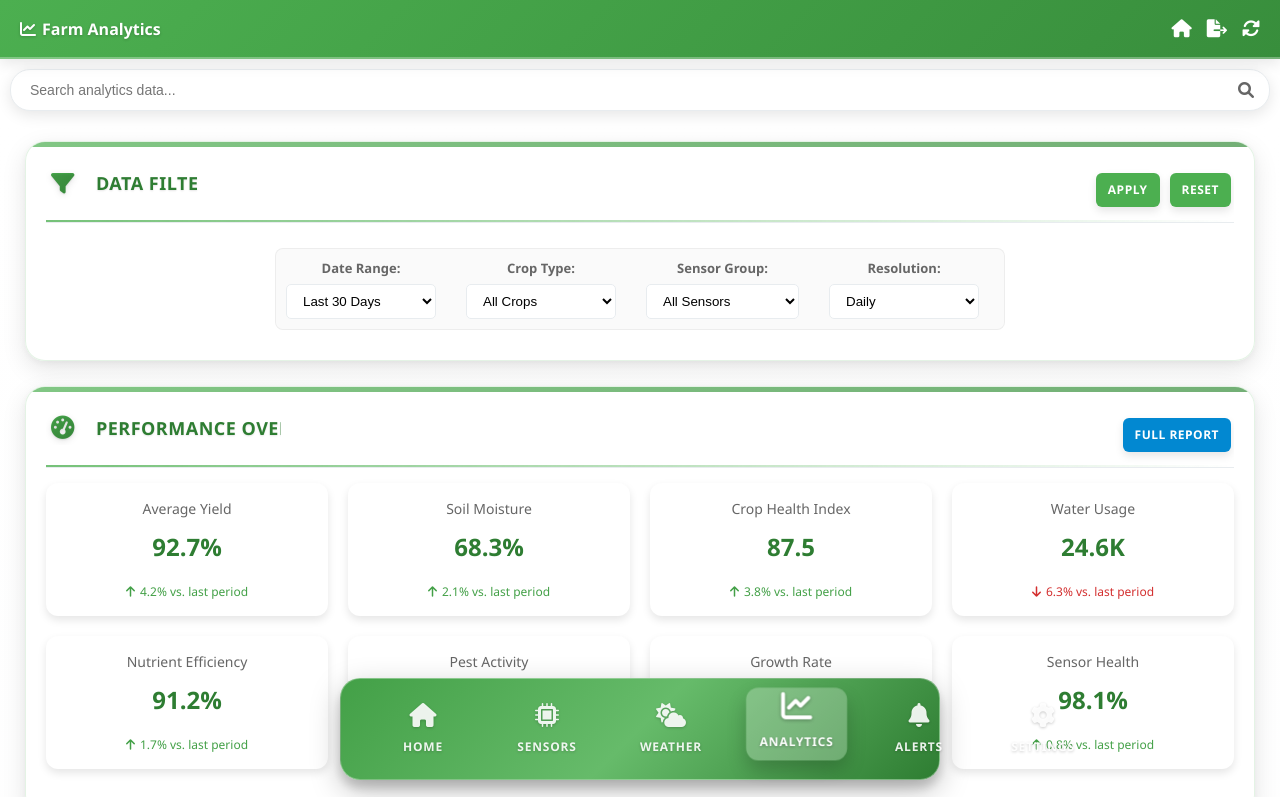
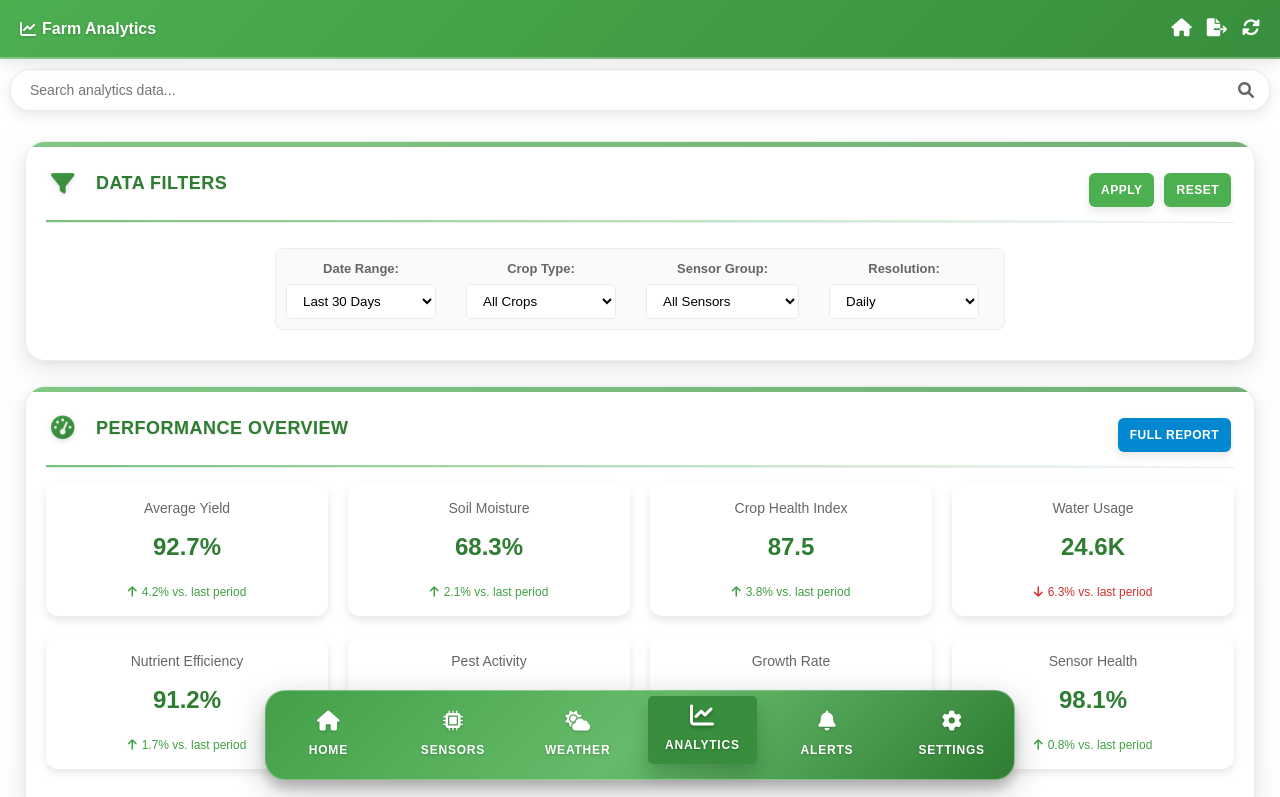
Before and after one commit to BhavyaHooda/AgriSense, a website: page analytics.html in a window 1280 px wide. Shown: the top 797 px of the page. Drawn offline with nearby package versions, Linux system fonts and the light colour scheme.

Commit message:
Update styles.css

```diff
--- a/styles.css
+++ b/styles.css
@@ -333,7 +333,7 @@ body {
     text-transform: uppercase;
     letter-spacing: 0.5px;
     text-shadow: 0 1px 2px rgba(0,0,0,0.1);
-    width: auto;
+    width: 100%;
     white-space: nowrap;
     overflow: hidden;
     text-overflow: ellipsis;
@@ -432,9 +432,9 @@ body {
     left: 50% !important;
     transform: translateX(-50%) !important;
     background: linear-gradient(135deg, #43a047, #66bb6a, #2e7d32); /* Enhanced green gradient */
-    padding: 16px 20px;
-    display: flex;
-    justify-content: space-around;
+    padding: 14px 15px;
+    display: flex;
+    justify-content: space-between;
     align-items: center;
     box-shadow: 0 5px 20px rgba(0,0,0,0.3), 0 0 15px rgba(76, 175, 80, 0.4);
     border: 1px solid rgba(255, 255, 255, 0.4);
@@ -442,7 +442,8 @@ body {
     z-index: 9999 !important;
     transition: none !important;
     width: 95% !important;
-    max-width: 700px !important;
+    max-width: 750px !important;
+    min-width: 320px !important;
     box-sizing: border-box;
     backdrop-filter: blur(8px);
     pointer-events: auto;
@@ -456,7 +457,7 @@ body {
     text-align: center;
     cursor: pointer;
     transition: all 0.3s ease;
-    padding: 10px 12px;
+    padding: 10px 8px;
     border-radius: 10px;
     text-decoration: none;
     font-weight: 700;
@@ -465,9 +466,9 @@ body {
     align-items: center;
     gap: 6px;
     background: transparent;
-    min-width: 80px;
+    min-width: 60px;
     overflow: visible;
-    margin: 0 5px;
+    margin: 0 2px;
     text-shadow: 0 1px 2px rgba(0,0,0,0.2);
 }
 
@@ -699,6 +700,9 @@ body {
     white-space: nowrap;
     margin: 3px;
     text-align: center;
+    overflow: hidden;
+    text-overflow: ellipsis;
+    max-width: 120px;
 }
 
 .btn:hover {
@@ -938,11 +942,14 @@ body {
 }
 
 .alert-title {
-    font-weight: 600;
-    margin-bottom: 5px;
-    display: flex;
-    align-items: center;
-    gap: 10px;
+    font-weight: 700;
+    font-size: 18px;
+    margin-bottom: 10px;
+    display: flex;
+    align-items: center;
+    white-space: nowrap;
+    overflow: hidden;
+    text-overflow: ellipsis;
 }
 
 .alert-title i {
@@ -1072,6 +1079,158 @@ body {
     color: var(--dark-color);
 }
 
+
+/* Enhanced Navigation Bar Styles */
+.nav-bar {
+    position: fixed !important;
+    bottom: 20px !important;
+    left: 50% !important;
+    transform: translateX(-50%) !important;
+    z-index: 9999 !important;
+    width: 95% !important;
+    max-width: 750px !important;
+    min-width: 320px !important;
+    background: linear-gradient(135deg, #43a047, #66bb6a, #2e7d32);
+    padding: 14px 20px;
+    border-radius: 16px;
+    box-shadow: 0 10px 30px rgba(0,0,0,0.3), 0 5px 15px rgba(0,0,0,0.2);
+    border: 1px solid rgba(255, 255, 255, 0.3);
+    backdrop-filter: blur(10px);
+    display: flex !important;
+    justify-content: space-between !important;
+    align-items: center !important;
+    margin: 0 auto !important;
+    opacity: 1 !important;
+    visibility: visible !important;
+    transition: all 0.3s cubic-bezier(0.175, 0.885, 0.32, 1.275) !important;
+}
+
+.nav-bar:hover {
+    box-shadow: 0 15px 40px rgba(0,0,0,0.4), 0 5px 20px rgba(0,0,0,0.25);
+    transform: translateX(-50%) translateY(-5px) !important;
+}
+
+.nav-item {
+    flex: 1;
+    color: rgba(255, 255, 255, 0.9);
+    text-align: center;
+    cursor: pointer;
+    transition: all 0.3s ease;
+    padding: 10px 8px;
+    border-radius: 12px;
+    text-decoration: none;
+    font-weight: 700;
+    display: flex;
+    flex-direction: column;
+    align-items: center;
+    gap: 6px;
+    background: transparent;
+    min-width: 60px;
+    margin: 0 3px;
+    text-shadow: 0 1px 2px rgba(0,0,0,0.2);
+    position: relative;
+    overflow: hidden;
+}
+
+.nav-item::before {
+    content: '';
+    position: absolute;
+    top: 0;
+    left: 0;
+    width: 100%;
+    height: 0;
+    background: rgba(255, 255, 255, 0.1);
+    transition: height 0.3s ease;
+    z-index: -1;
+    border-radius: 12px;
+}
+
+.nav-item:hover::before {
+    height: 100%;
+}
+
+.nav-item.active {
+    color: #ffffff;
+    background: rgba(255, 255, 255, 0.25);
+    box-shadow: inset 0 0 10px rgba(255, 255, 255, 0.2), 0 3px 10px rgba(0,0,0,0.2);
+    text-shadow: 0 1px 3px rgba(0,0,0,0.3);
+    transform: translateY(-3px);
+}
+
+.nav-item:hover:not(.active) {
+    color: #ffffff;
+    transform: translateY(-3px);
+}
+
+.nav-item i {
+    font-size: 24px;
+    margin-bottom: 6px;
+    transition: transform 0.3s ease;
+}
+
+.nav-item:hover i {
+    transform: scale(1.2);
+}
+
+.nav-item span {
+    font-size: 12px;
+    text-transform: uppercase;
+    letter-spacing: 0.8px;
+    font-weight: 600;
+    white-space: nowrap;
+    overflow: visible;
+    display: block;
+    width: 100%;
+    text-align: center;
+    line-height: 1.3;
+}
+
+/* Responsive navigation */
+@media (min-width: 992px) {
+    .nav-item {
+        min-width: 100px;
+        margin: 0 8px;
+    }
+
+    .nav-bar {
+        padding: 14px 25px;
+    }
+}
+
+@media (max-width: 768px) {
+    .nav-bar {
+        padding: 10px;
+        bottom: 15px !important;
+        max-width: 90%;
+    }
+
+    .nav-item {
+        margin: 0 3px;
+        min-width: 55px;
+        padding: 8px 5px;
+    }
+
+    .nav-item i {
+        font-size: 20px !important;
+    }
+
+    .nav-item span {
+        font-size: 10px !important;
+    }
+}
+
+@media (max-width: 480px) {
+    .nav-bar {
+        padding: 8px 5px;
+        bottom: 10px !important;
+    }
+
+    .nav-item {
+        margin: 0 1px;
+        padding: 5px 2px;
+    }
+}
+
 .notification-text {
     font-size: 18px;
     color: var(--text-secondary);
@@ -1122,8 +1281,12 @@ body {
 }
 
 .settings-title {
-    font-weight: 500;
+    font-weight: 600;
     margin-bottom: 4px;
+    color: var(--text-primary);
+    white-space: nowrap;
+    overflow: hidden;
+    text-overflow: ellipsis;
 }
 
 .settings-description {
@@ -1521,6 +1684,9 @@ input:checked + .slider:before {
     text-transform: uppercase;
     margin-bottom: 5px;
     text-align: left;
+    white-space: nowrap;
+    overflow: hidden;
+    text-overflow: ellipsis;
 }
 
 .section-title i {
@@ -1669,30 +1835,30 @@ input:checked + .slider:before {
     100% { transform: translateX(100%); }
 }
 
-/* 3D Navigation Bar */
+/* Navigation Bar */
 .nav-bar {
     background: linear-gradient(135deg, #43a047, #66bb6a, #2e7d32);
     padding: 14px 20px;
     border-radius: 20px;
-    box-shadow: 0 10px 30px rgba(0,0,0,0.25), 0 8px 10px rgba(0,0,0,0.15), 0 0 0 1px rgba(255,255,255,0.1);
+    box-shadow: 0 10px 30px rgba(0,0,0,0.25), 0 8px 10px rgba(0,0,0,0.15);
     border: 1px solid rgba(255,255,255,0.3);
-    backdrop-filter: blur(10px);
-    transform-style: preserve-3d;
-    perspective: 1000px;
-    position: fixed !important;
-    bottom: 20px !important;
-    left: 50% !important;
-    transform: translateX(-50%) !important;
-    z-index: 9999 !important;
-    width: 90% !important;
-    max-width: 600px !important;
+    position: fixed;
+    bottom: 20px;
+    left: 50%;
+    transform: translateX(-50%);
+    z-index: 9999;
+    width: 90%;
+    max-width: 600px;
+    display: flex;
+    justify-content: space-between;
+    align-items: center;
 }
 
 .nav-item {
     color: rgba(255,255,255,0.9);
     text-align: center;
     cursor: pointer;
-    transition: all 0.4s cubic-bezier(0.175, 0.885, 0.32, 1.275);
+    transition: all 0.3s ease;
     padding: 10px 8px;
     border-radius: 12px;
     text-decoration: none;
@@ -1702,37 +1868,34 @@ input:checked + .slider:before {
     align-items: center;
     gap: 6px;
     background: transparent;
-    transform-style: preserve-3d;
     text-shadow: 0 1px 3px rgba(0,0,0,0.2);
 }
 
 .nav-item.active {
     color: #ffffff;
     background: rgba(255,255,255,0.25);
-    transform: translateY(-5px) translateZ(10px);
+    transform: translateY(-5px);
     box-shadow: 0 10px 20px rgba(0,0,0,0.2);
 }
 
 .nav-item:hover:not(.active) {
     color: #ffffff;
-    transform: translateY(-3px) translateZ(5px);
+    transform: translateY(-3px);
     background: rgba(255,255,255,0.15);
 }
 
 .nav-item i {
     font-size: 24px;
     margin-bottom: 6px;
-    transition: transform 0.4s ease;
-    transform-style: preserve-3d;
+    transition: transform 0.3s ease;
 }
 
 .nav-item:hover i {
-    transform: rotateY(180deg);
+    transform: scale(1.2);
 }
 
 .nav-item.active i {
     transform: scale(1.2);
-    animation: float 2s infinite alternate;
 }
 
 @keyframes float {
@@ -1866,3 +2029,95 @@ input:checked + .slider:before {
         max-width: 100%;
     }
 }
+
+/* styles.css */
+body {
+    margin: 0;
+    font-family: Arial, sans-serif;
+}
+
+.nav-bar {
+    display: flex;
+    justify-content: space-around;
+    align-items: center;
+    background-color: #4caf50;
+    padding: 10px 0;
+    position: fixed;
+    bottom: 0;
+    width: 100%;
+    z-index: 1000;
+}
+
+.nav-item {
+    color: white;
+    text-decoration: none;
+    display: flex;
+    flex-direction: column;
+    align-items: center;
+    padding: 10px;
+}
+
+.nav-item i {
+    font-size: 20px;
+}
+
+.nav-item span {
+    font-size: 12px;
+}
+
+.nav-item.active {
+    background-color: #388e3c;
+    border-radius: 5px;
+}
+
+.content {
+    padding-bottom: 60px; /* Adjust based on the height of your nav-bar */
+}
+
+.resource-recommendations {
+    display: flex;
+    flex-wrap: nowrap; /* Prevents wrapping, forces side-by-side */
+    gap: 15px;
+    width: 100%; /* Full width of its container */
+    overflow-x: auto; /* Adds horizontal scroll if needed */
+}
+
+/* Card styling */
+.resource-recommendation-card {
+    flex: 0 0 280px; /* Fixed width, no growing/shrinking */
+    background: #f9f9f9;
+    padding: 10px;
+    box-sizing: border-box;
+}
+
+   /* Card styling */
+.recommendation-header {
+    display: flex;
+    align-items: center;
+    gap: 8px;
+    font-weight: bold;
+}
+
+.recommendation-body {
+    margin-top: 10px;
+}
+
+.recommendation-metrics {
+    margin: 10px 0;
+}
+
+.savings-badge, .efficiency-badge, .sustainability-badge {
+    display: inline-block;
+    padding: 5px 10px;
+    margin-right: 5px;
+    background: #e0e0e0;
+    border-radius: 12px;
+}
+
+.recommendation-action-btn {
+    padding: 8px 12px;
+    background: #2196f3;
+    color: white;
+    border: none;
+    cursor: pointer;
+}
```
